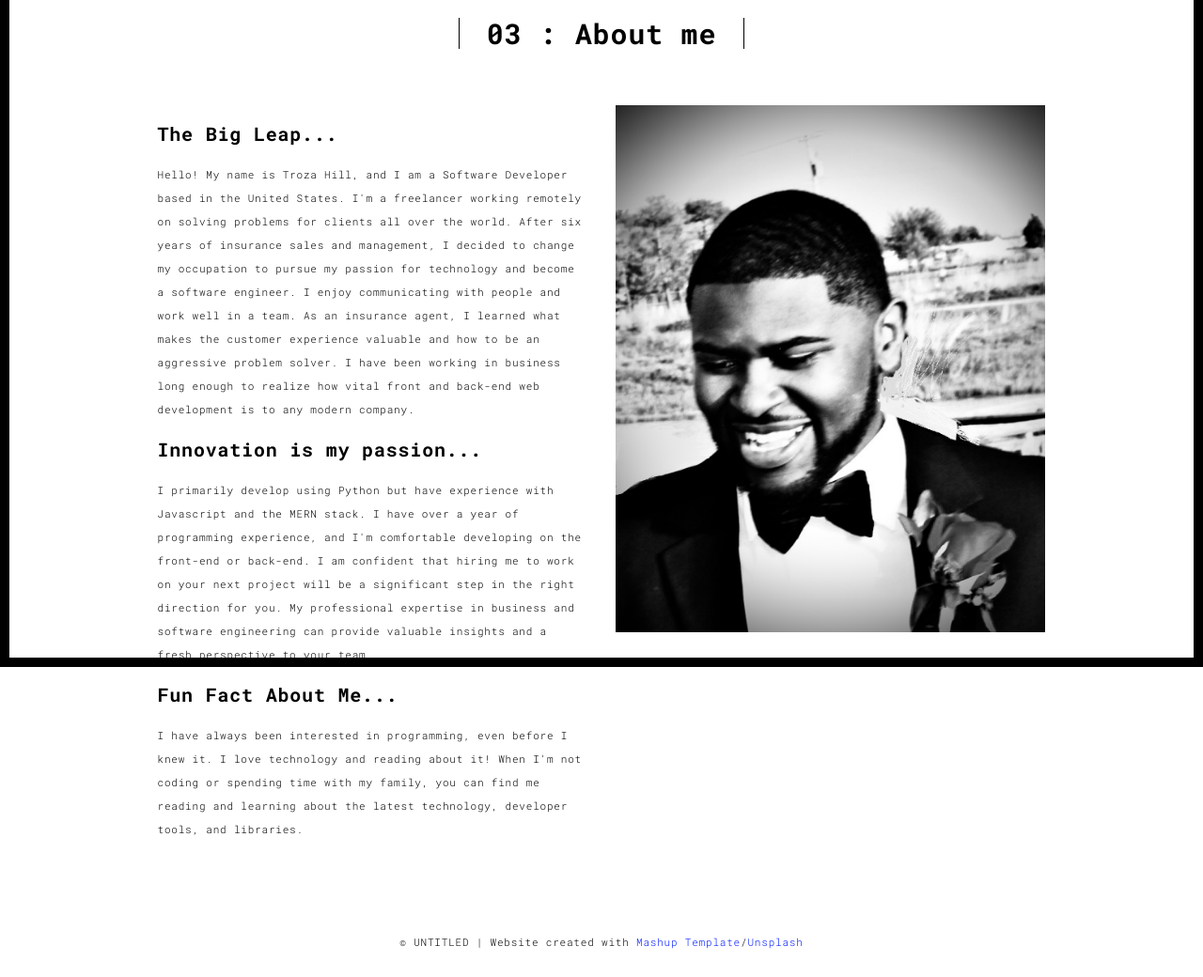
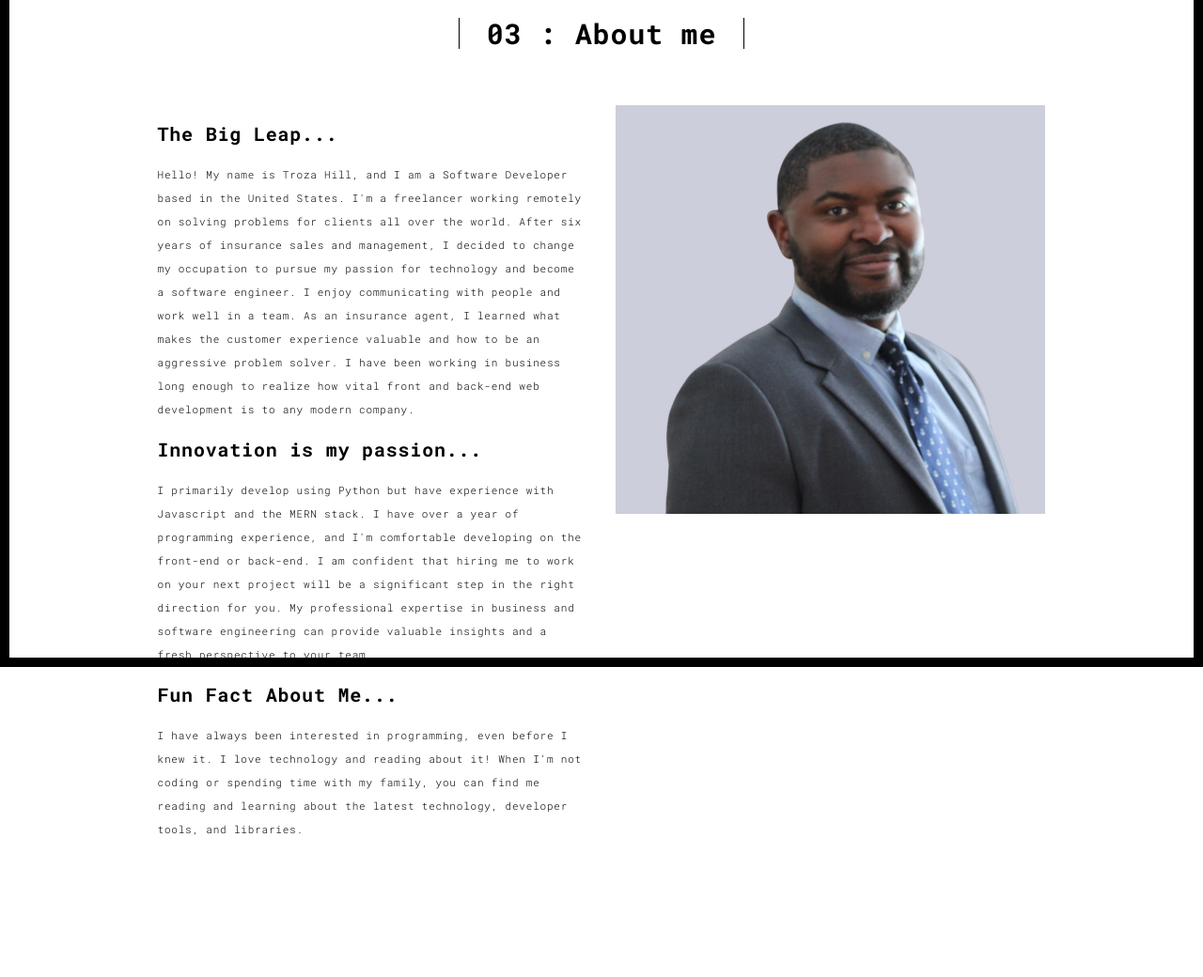
Before and after one commit to Trozah/flask-server, a Flask app: page /about.html in a window 1280 px wide. Shown: the part 90-1130 px from the top of the page at 94% size. After the commit the page ends 979 px from the top, so only its background shows below. Run offline with Flask 2, Linux system fonts and the light colour scheme; some libraries are stand-ins or nearby versions.

Commit message:
Updated Images

```diff
--- a/templates/about.html
+++ b/templates/about.html
@@ -69,7 +69,7 @@
                   <p>I have always been interested in programming, even before I knew it. I love technology and reading about it! When I'm not coding or spending time with my family, you can find me reading and learning about the latest technology, developer tools, and libraries.</p>
                 </div>
                 <div class="col-xs-12 col-md-6">
-                  <img src="./static/assets/images/me.jpg" class="img-responsive" alt="">
+                  <img src="./static/assets/images/mes.jpg" class="img-responsive" alt="">
                 </div>
               </div>
             </div>
@@ -86,7 +86,7 @@
   <div class="container">
     <div class="row">
       <div class="col-xs-12">
-        <p>© UNTITLED | Website created with <a href="http://www.mashup-template.com/" title="Create website with free html template">Mashup Template</a>/<a href="https://www.unsplash.com/" title="Beautiful Free Images">Unsplash</a></p>
+<!--        <p>© UNTITLED | Website created with <a href="http://www.mashup-template.com/" title="Create website with free html template">Mashup Template</a>/<a href="https://www.unsplash.com/" title="Beautiful Free Images">Unsplash</a></p>-->
       </div>
     </div>
   </div>
--- a/templates/contact.html
+++ b/templates/contact.html
@@ -131,9 +131,9 @@
     <div class="container">
         <div class="row">
             <div class="col-xs-12">
-                <p>© UNTITLED | Website created with <a href="http://www.mashup-template.com/"
-                                                        title="Create website with free html template">Mashup
-                    Template</a>/<a href="https://www.unsplash.com/" title="Beautiful Free Images">Unsplash</a></p>
+<!--                <p>© UNTITLED | Website created with <a href="http://www.mashup-template.com/"-->
+<!--                                                        title="Create website with free html template">Mashup-->
+<!--                    Template</a>/<a href="https://www.unsplash.com/" title="Beautiful Free Images">Unsplash</a></p>-->
             </div>
         </div>
     </div>
```
Also changed, not shown: app.py (renamed from server.py), static/assets/images/me.jpg, static/assets/images/mes.jpg (added), 4 other files.
